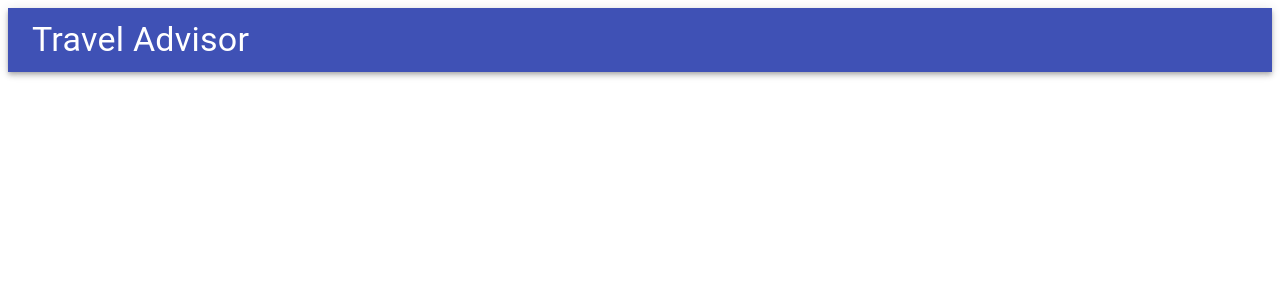
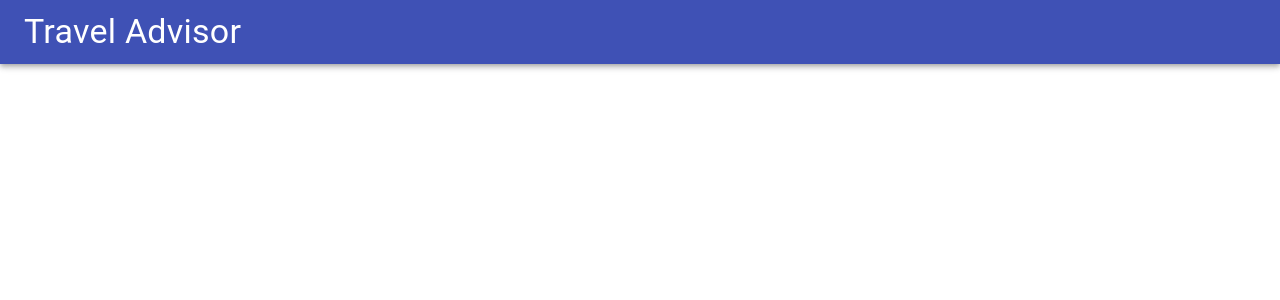
Before and after one commit to laherasif/React-Travel-App, a React (Create React App) app: page / in a window 1280 px wide. Shown: the top 300 px of the page. Built offline with nearby package versions, Linux system fonts and the light colour scheme; the HTML template or start-up script is replaced by a standard one.

Commit message:
update app css file

```diff
--- /dev/null
+++ b/src/App.css
@@ -0,0 +1,4 @@
+*{
+  padding: 0;
+  margin: 0;
+}
--- a/src/App.js
+++ b/src/App.js
@@ -1,4 +1,5 @@
 import React from 'react'
+import './App.css'
 import Header from './component/Header/Header'
 function App() {
   return (
```
